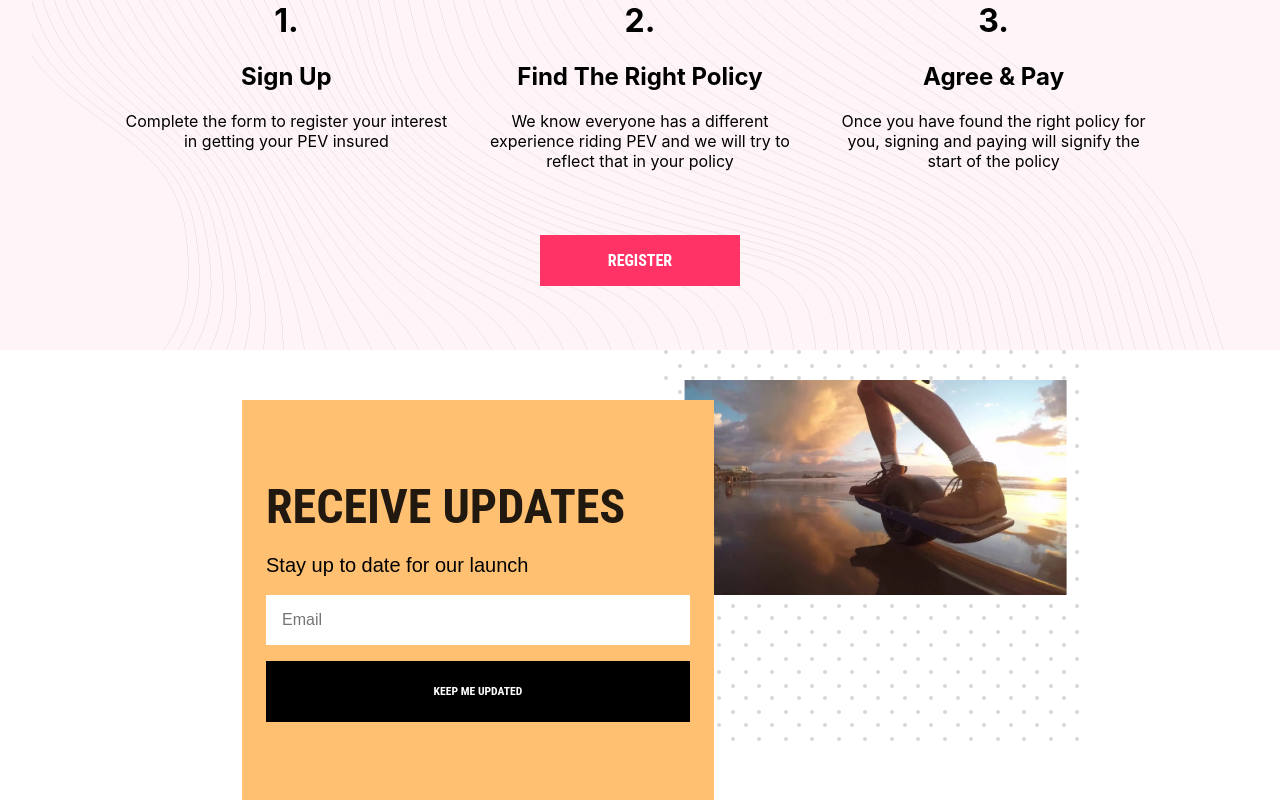
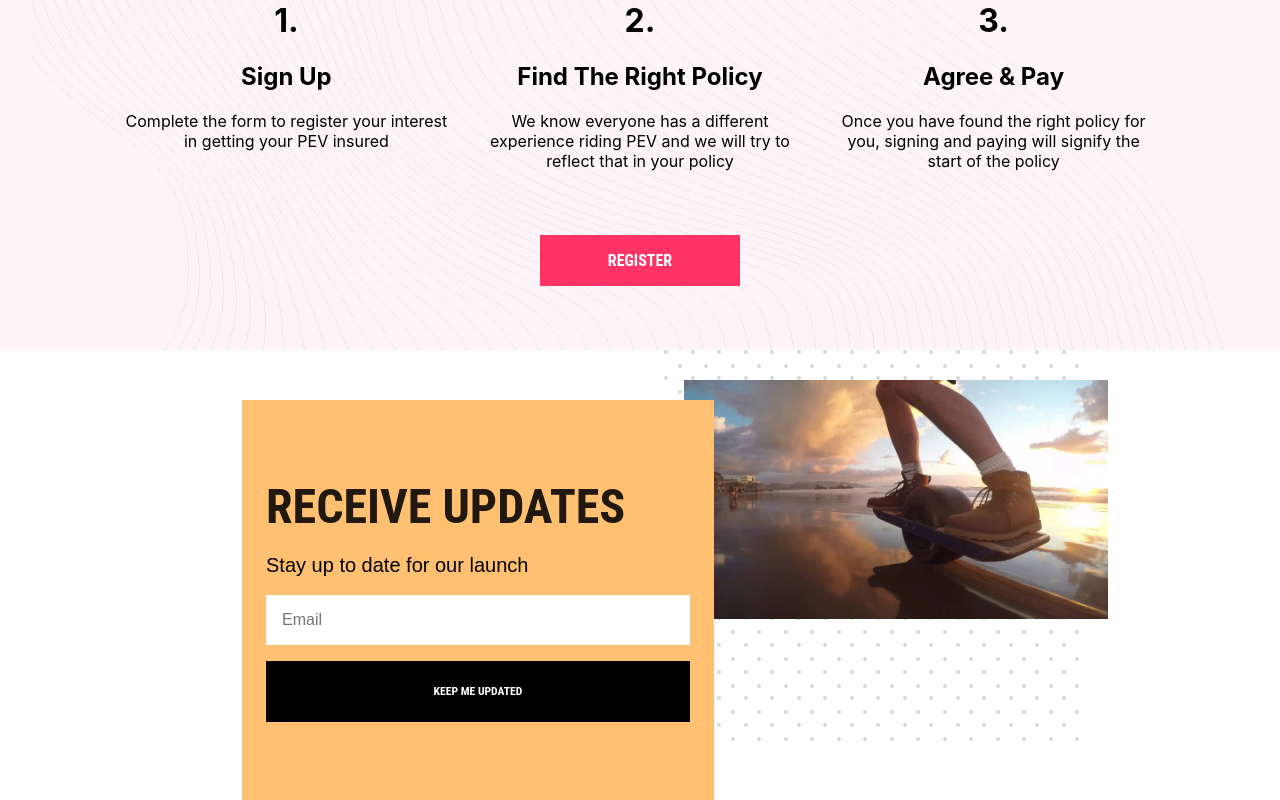
Before and after one commit to maxcramer/imp, a React (Create React App) app: page / in a window 1280 px wide. Shown: the part 1873-2673 px from the top of the page. Built offline with nearby package versions, Linux system fonts and the light colour scheme.

Commit message:
adding styling for signup box

```diff
--- a/src/components/News/news.css
+++ b/src/components/News/news.css
@@ -74,14 +74,16 @@
 
 .signup_image_container {
   width: 100%;
-  contain: content;
+  /* contain: content; */
   z-index: 1;
   right: 30px;
   background-image: url(../../media/productCTAImageDots.png);
 }
 
 .signup_image {
-  width: 90%;
+  width: 100%;
   transform: scaleX(-1);
   margin-top: 30px;
+  overflow: visible;
+  margin-left: 20px;
 }
```
